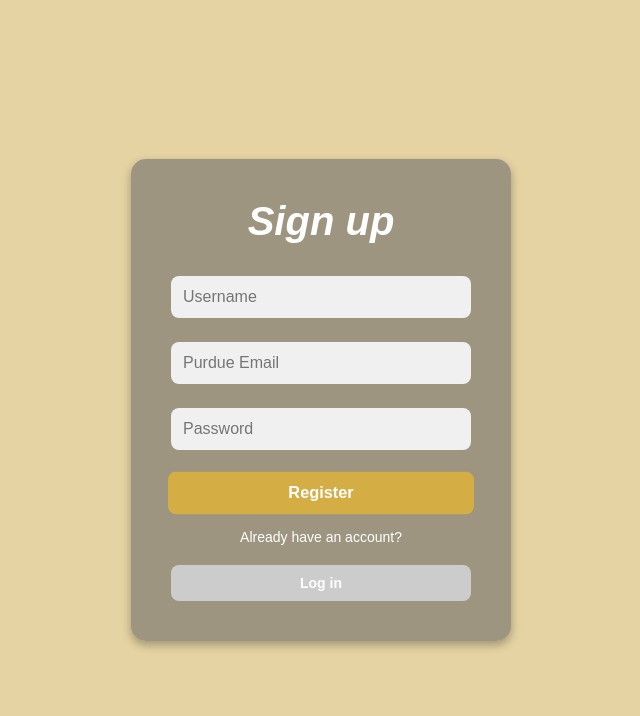
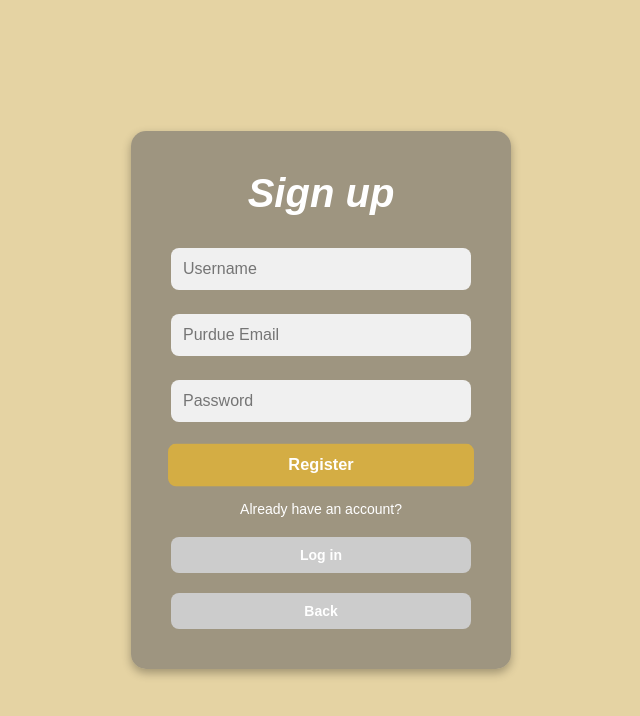
Before and after one commit to MatGalej/BoilerMate, a React (Create React App) app in the folder boiler-mate/: page /signup in a window 1280 px wide. Shown: the top 716 px of the page, without its empty margins (319-959 px from the left). Built offline with nearby package versions, Linux system fonts and the light colour scheme.

Commit message:
added back buttoms

```diff
--- a/boiler-mate/src/pages/Login.js
+++ b/boiler-mate/src/pages/Login.js
@@ -87,6 +87,12 @@ const Login = () => {
           >
             Sign Up
           </button>
+          <button
+          type="button"
+          onClick={() => navigate("/")}
+          className="back-button">
+          Back
+        </button>
         </p>
       </div>
     </div>
--- a/boiler-mate/src/pages/SignUp.js
+++ b/boiler-mate/src/pages/SignUp.js
@@ -84,6 +84,12 @@ function SignUp() {
           </form>
           <p>{message}</p>
           <p className="signup-link">Already have an account? <button type="button" onClick={() => navigate("/login")} className="back-button">Log in</button></p>
+          <button
+          type="button"
+          onClick={() => navigate("/")}
+          className="back-button">
+          Back
+        </button>
         </div>
       </div>
     </div>
```
Also changed, not shown: boiler-mate/public/arrow-back.svg (added).
